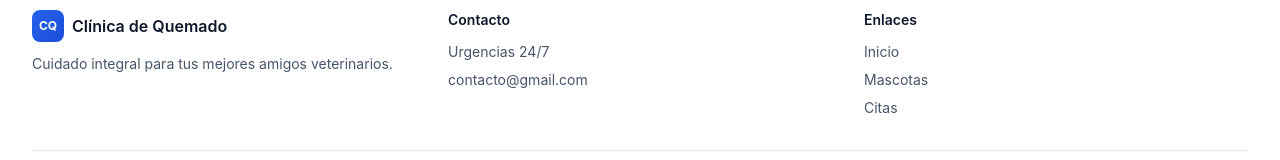
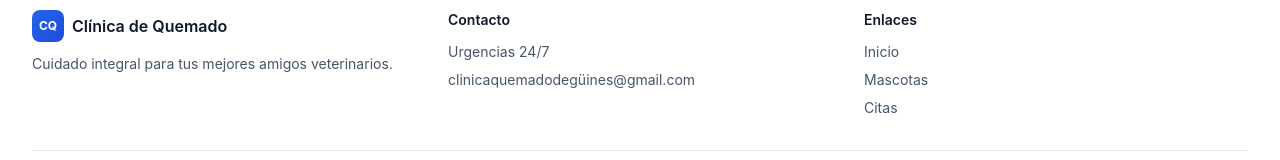
Before and after one commit to albesroger/Clinica_Veterinaria, a React (Vite) app in the folder frontend/: page / in a window 1280 px wide. Shown: the part 1320-1480 px from the top of the page. Built offline with nearby package versions, Linux system fonts and the light colour scheme; no server answers.

Commit message:
fix: correo de la clinica

```diff
--- a/frontend/src/components/Footer.jsx
+++ b/frontend/src/components/Footer.jsx
@@ -22,7 +22,7 @@ export default function Footer() {
             </h3>
             <ul className="space-y-2 text-sm text-slate-600">
               <li>Urgencias 24/7</li>
-              <li>contacto@gmail.com</li>
+              <li>clinicaquemadodegüines@gmail.com</li>
             </ul>
           </div>
           <div>
```
